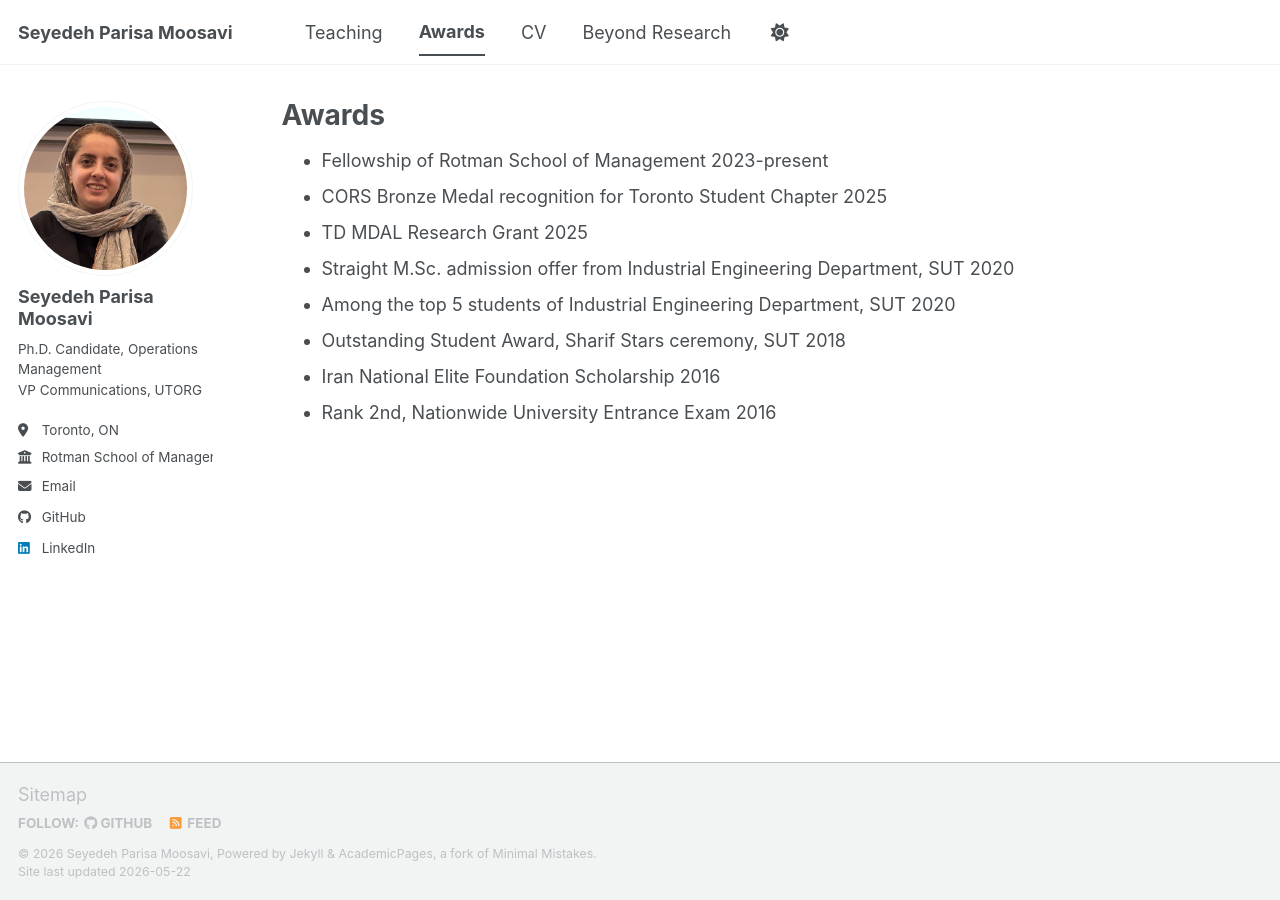
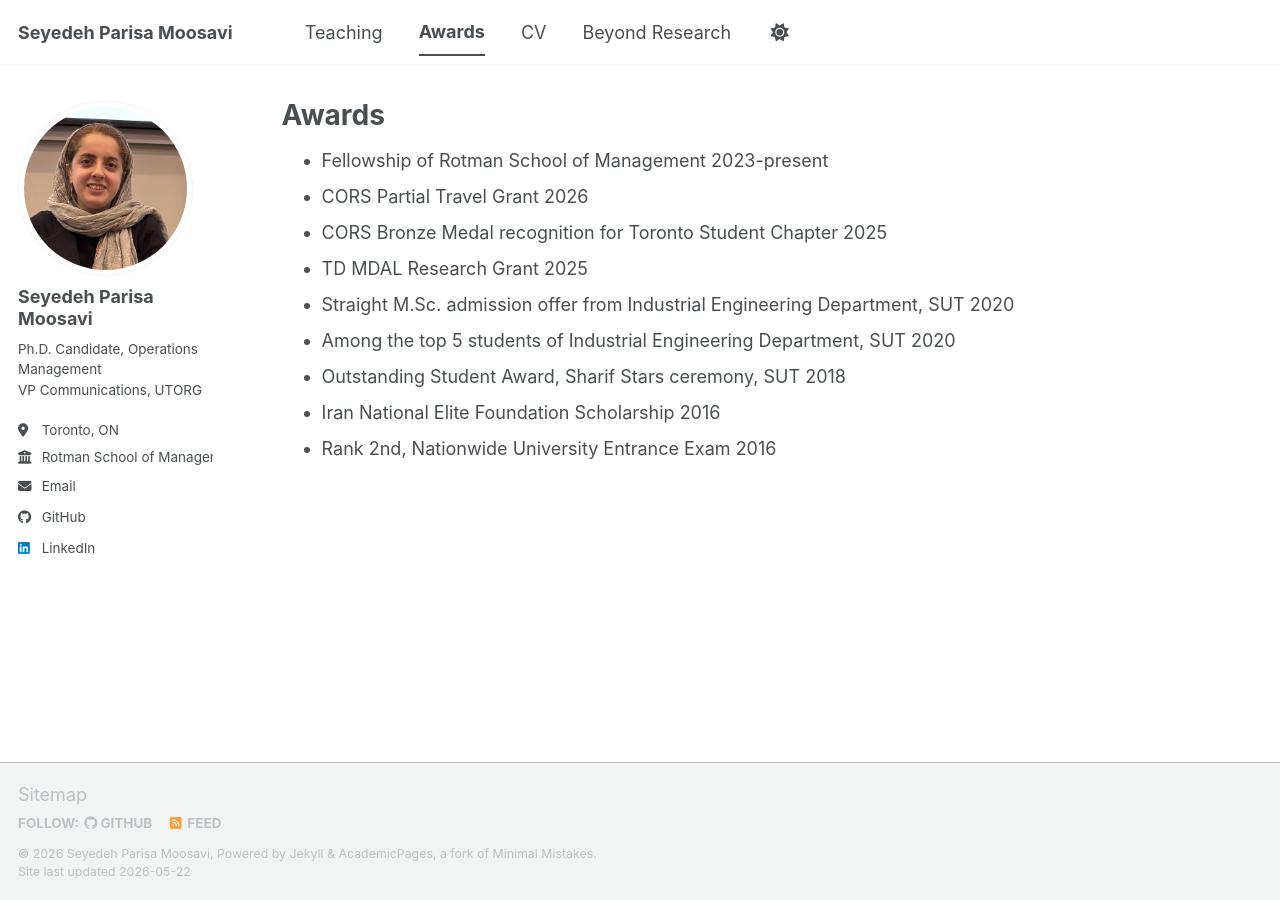
Before and after one commit to parisamsv/parisamsv.github.io, a Jekyll site: the page built from _pages/portfolio.html, in a window 1280 px wide. Built offline with Jekyll 4.4.1, drawn with Linux system fonts in a browser that asks for light colours; a script bundle is joined from its source files by our own code; library files that are not in the unit come from our copies.

Commit message:
Add CORS Partial Travel Grant to portfolio

```diff
--- a/_pages/portfolio.html
+++ b/_pages/portfolio.html
@@ -8,6 +8,10 @@ author_profile: true
   <li>
     <span class="item-text">Fellowship of Rotman School of Management</span>
     <span class="item-date">2023-present</span>
+  </li>
+  <li>
+    <span class="item-text">CORS Partial Travel Grant</span>
+    <span class="item-date">2026</span>
   </li>
   <li>
     <span class="item-text">CORS Bronze Medal recognition for Toronto Student Chapter</span>
```
